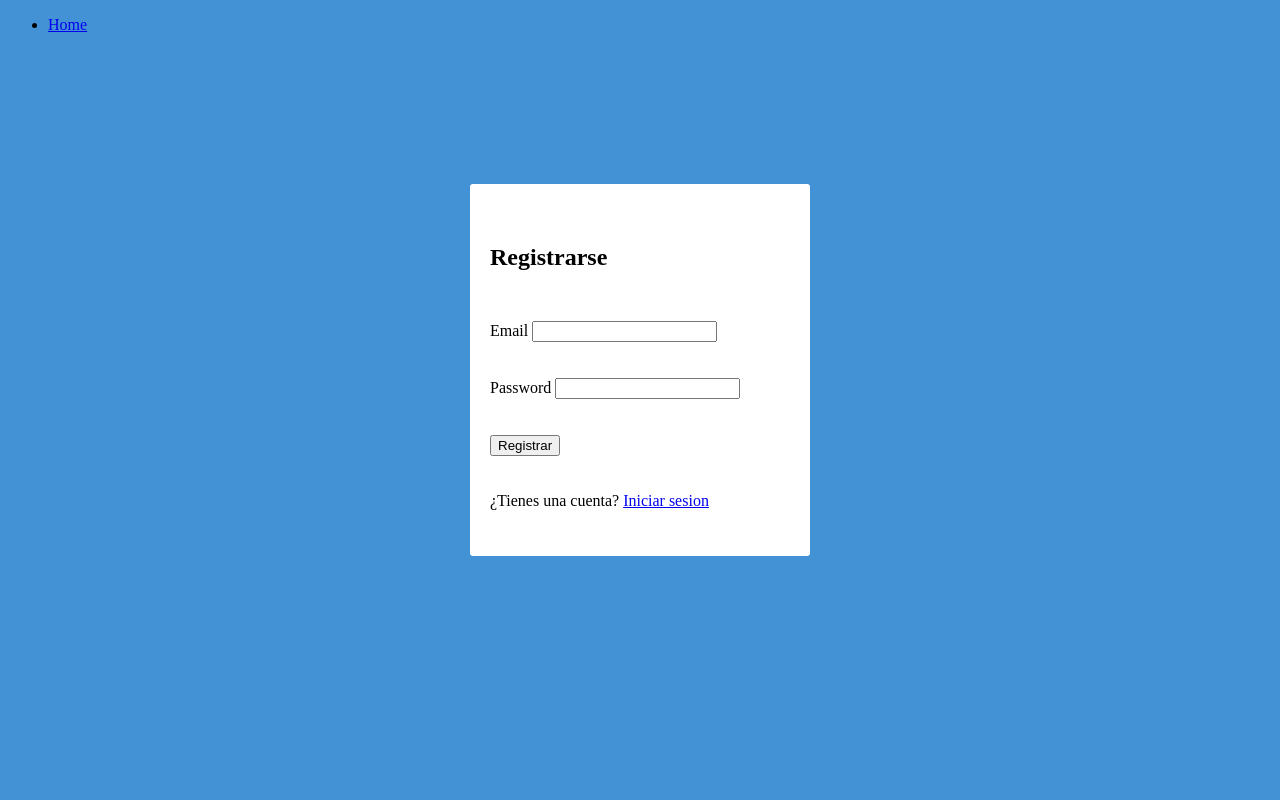
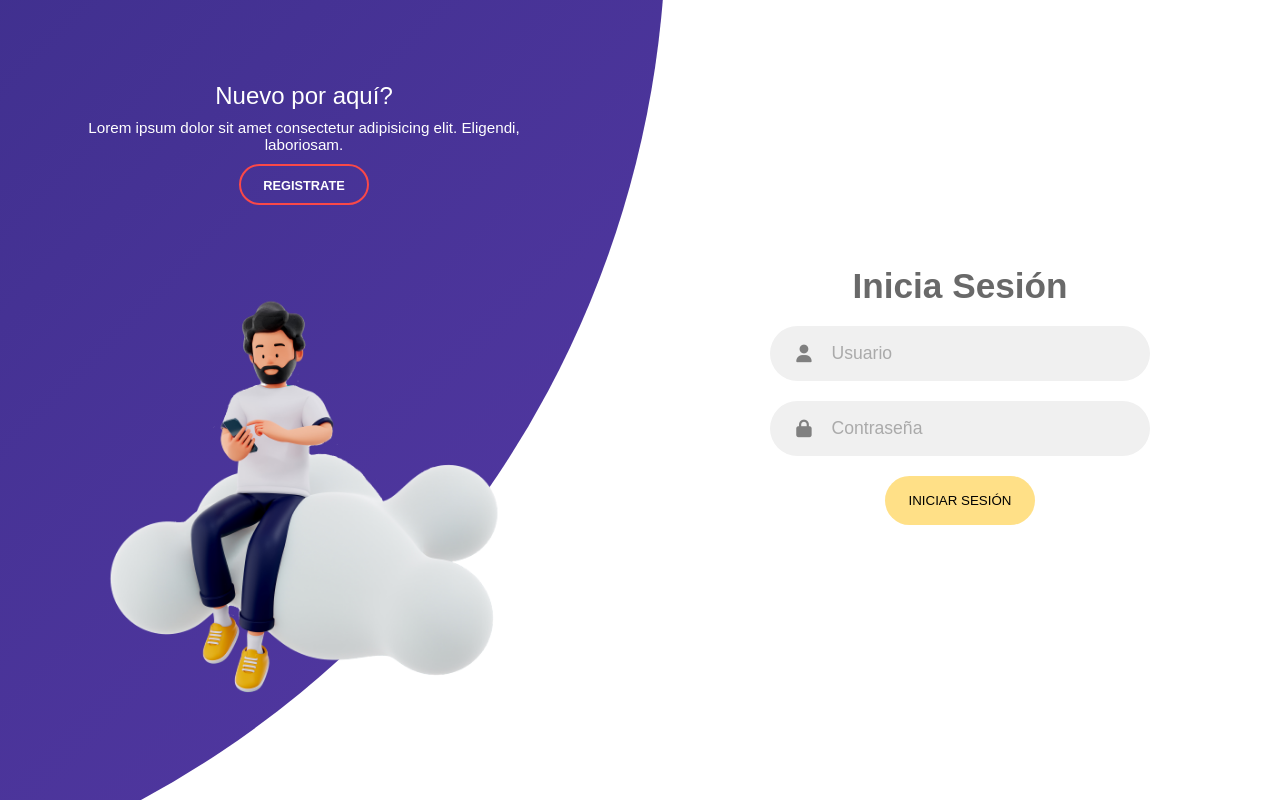
Before and after one commit to GilbertoMV/FinanceFlex, a PHP site: page /FinanceFlex/signup in a window 1280 px wide. Run offline with PHP 8.4, Linux system fonts and the light colour scheme; some libraries are stand-ins or nearby versions; some web fonts are replaced.

Commit message:
Inicio de sesion implementado

```diff
--- a/views/login/index.php
+++ b/views/login/index.php
@@ -28,7 +28,7 @@
                 <h2>COMIENZA</h2>
                 <h3>A ADMINISTRAR TU DINERO</h3>
                 <p>con FinanceFlex</p>
-                <button type="button"><a href="<?php echo constant('URL'); ?>signup.php">Empieza Ya</button></a>
+                <button type="button"><a href="<?php echo constant('URL'); ?>signup">Empieza Ya</button></a>
             </div>
             <div class="col-2">
                 <img src="<?php echo constant('URL'); ?>/public/img/Character 1.png" class="person">
--- a/views/login/signup.php
+++ b/views/login/signup.php
@@ -1,36 +1,77 @@
 <!DOCTYPE html>
-<html lang="en">
+<html lang="es">
 <head>
     <meta charset="UTF-8">
+    <meta http-equiv="X-UA-Compatible" content="IE=edge">
     <meta name="viewport" content="width=device-width, initial-scale=1.0">
-    <meta http-equiv="X-UA-Compatible" content="ie=edge">
-    <link rel="stylesheet" href="<?php echo constant('URL'); ?>public/css/login.css">
-    <title>Document</title>
+    <title>FiannceFlex</title>
+    <link rel="shortcut icon" href="<?php echo constant('URL'); ?>/public/img/favicon.ico" type="image/x-icon">
+    <link rel="stylesheet" href="<?php echo constant('URL'); ?>/public/css/estilos.css">
+    <script src="https://kit.fontawesome.com/6dc1722754.js" crossorigin="anonymous"></script>
 </head>
 <body>
-    <?php require 'views/header.php'; ?>
-    <?php $this->showMessages();?>
-    <div id="login-main">
+    <div class="container">
+        <div class="forms-container">
+            <div class="singin-singup">
+                <form action="<?php echo constant('URL'); ?>login/authenticate" method="POST" class="sign-in-form">
+                    <h2 class="title">Inicia Sesión</h2>
+                    <div class="input-field">
+                        <i class="fas fa-user"></i>
+                        <input type="text" name="email" id="email" placeholder="Usuario" autocomplete="off">
+                    </div>
+                    <div class="input-field">
+                        <i class="fas fa-lock"></i>
+                        <input type="password" name="password" id="password" placeholder="Contraseña" autocomplete="off">
+                    </div>
+                    <input type="submit" value="Iniciar Sesión" class="btn solid">
+                </form>
+                <form action="" class="sign-up-form">
+                    <h2 class="title">Registrate</h2>
+                    <div class="input-field">
+                        <i class="fas fa-user"></i>
+                        <input type="text" placeholder="Usuario">
+                    </div>
+                    <div class="input-field">
+                        <i class="fas fa-phone"></i>
+                        <input type="number" placeholder="Telefono">
+                    </div>
+                    <div class="input-field">
+                        <i class="fas fa-house"></i>
+                        <input type="text" placeholder="Dirección">
+                    </div>
+                    <div class="input-field">
+                        <i class="fas fa-envelope"></i>
+                        <input type="email" placeholder="Email">
+                    </div>
+                    <div class="input-field">
+                        <i class="fas fa-lock"></i>
+                        <input type="password" placeholder="Contraseña">
+                    </div>
+                    <input type="submit" value="Registrarse" class="btn solid">
+                </form>
+            </div>
+        </div>
 
-        <form action="<?php echo constant('URL'); ?>signup/newUser" method="POST">
-        <div></div>
-            <h2>Registrarse</h2>
+        <div class="panels-container">
+            <div class="panel left-panel">
+                <div class="content">
+                    <h3>Nuevo por aquí?</h3>
+                    <p>Lorem ipsum dolor sit amet consectetur adipisicing elit. Eligendi, laboriosam.</p>
+                    <button class="btn transparent" id="sign-up-btn">Registrate</button>
+                </div>
+                <img src="<?php echo constant('URL'); ?>/public/img/Character_2.png" class="image" alt="Imagen de ladaz3d en Freepik">
+            </div>
+            <div class="panel right-panel">
+                <div class="content">
+                    <h3>Bienvenido</h3>
+                    <p>Lorem ipsum dolor sit amet consectetur adipisicing elit. Eligendi, laboriosam.</p>
+                    <button class="btn transparent" id="sign-in-btn">Inicia sesión</button>
+                </div>
+                <img src="<?php echo constant('URL'); ?>/public/img/mobile_pay.svg" class="image" alt="">
+            </div>
+        </div>
+    </div>
 
-            <p>
-                <label for="email">Email</label>
-                <input type="text" name="email" id="email">
-            </p>
-            <p>
-                <label for="password">Password</label>
-                <input type="text" name="password" id="password">
-            </p>
-            <p>
-                <input type="submit" value="Registrar" />
-            </p>
-            <p>
-                ¿Tienes una cuenta? <a href="<?php echo constant('URL'); ?>">Iniciar sesion</a>
-            </p>
-        </form>
-    </div>
+    <script src="<?php echo constant('URL'); ?>/public/js/app.js"></script>
 </body>
 </html>
```
Also changed, not shown: public/js/app.js (added), 1 other file.
